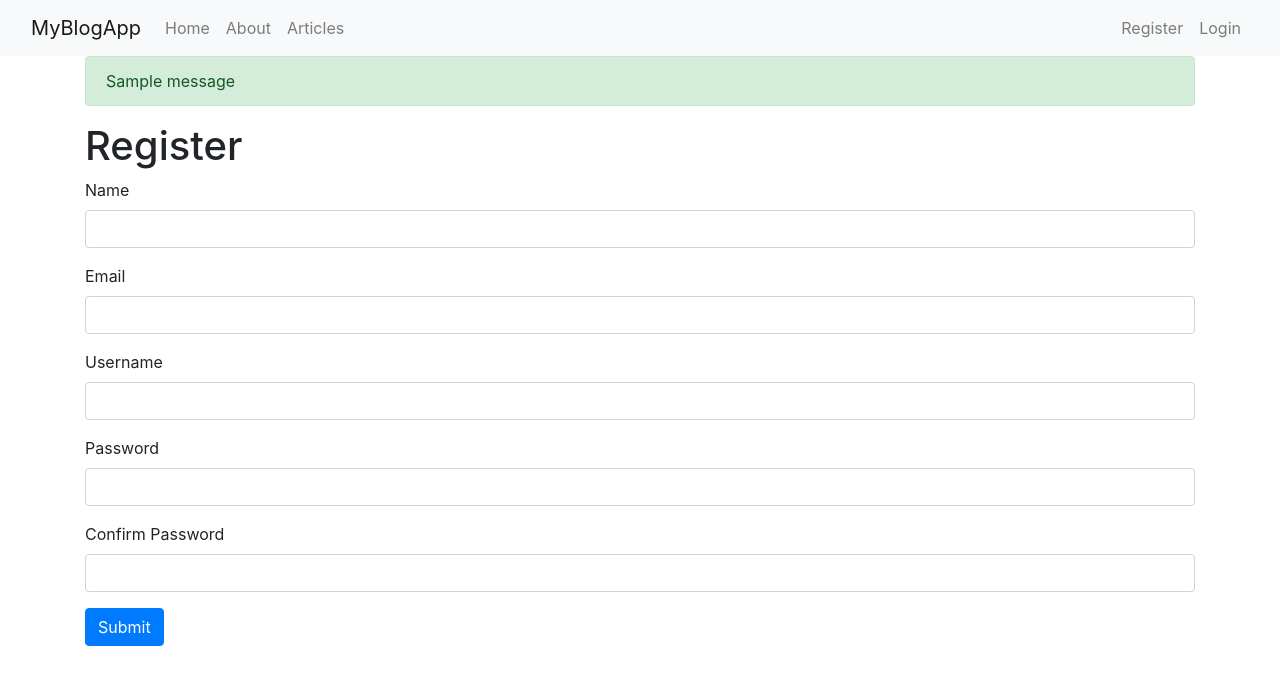
After one commit to yash872/Flask_Blog, a Flask app: page /register in a window 1280 px wide. The commit adds this page. Shown: the top 685 px of the page. Run offline with Flask 2, Linux system fonts and the light colour scheme; one stand-in notice (Sample message) is shown; some libraries are stand-ins or nearby versions.

Commit message:
added new features

```diff
--- a/app.py
+++ b/app.py
@@ -1,10 +1,32 @@
-from flask import Flask, render_template
+from flask import Flask, render_template,request, flash, url_for, session,redirect, logging
 from data import Articles
+from flask_sqlalchemy import SQLAlchemy
+from wtforms import Form, StringField, TextAreaField, PasswordField, validators
+from passlib.hash import sha256_crypt
+from functools import wraps
+
 
 
 app = Flask(__name__)
 app.debug = True
+app.config['SQLALCHEMY_DATABASE_URI'] = 'sqlite:///blog.db'
 
+
+db = SQLAlchemy(app)
+class Users(db.Model):
+    __tablename__ = 'users'
+    id = db.Column(db.Integer(), primary_key=True)
+    name = db.Column(db.String(100))
+    email = db.Column(db.String(100))
+    username = db.Column(db.String(30))
+    password = db.Column(db.String(100))
+    register_date = db.Column(db.DateTime, server_default=db.func.now())
+
+    def __init__(self, name, email, username,password):
+      self.name = name
+      self.email = email
+      self.username = username
+      self.password = password
 
 Articles = Articles()
 
@@ -25,7 +47,82 @@ def articles():
 def article(id):
     return render_template('article.html',id = id)
 
+class RegisterForm(Form):
+    name = StringField('Name', validators=[validators.Length(min=1, max=50)])
+    username = StringField('Username', validators=[validators.Length(min=4, max=25)])
+    email = StringField('Email', validators=[validators.Length(min=6, max=50)])
+    password = PasswordField('Password',
+        validators=[validators.DataRequired(),
+                    validators.EqualTo('confirm',message='Password do not match!')])
+    confirm = PasswordField('Confirm Password')
+
+@app.route('/register',methods=['GET','POST'])
+def register():
+    form = RegisterForm(request.form)
+    if request.method == 'POST' and form.validate():
+        name = form.name.data
+        email = form.email.data
+        username = form.username.data
+        password = sha256_crypt.encrypt(str(form.password.data))
+
+        user = Users(name,email,username,password)
+
+        db.session.add(user)
+        db.session.commit()
+        flash('You are now registered and can login!','success')
+        return redirect(url_for('index'))
+    return render_template('register.html',form=form)
+
+@app.route('/login',methods=['POST','GET'])
+def login():
+    if request.method=='POST':
+        user = request.form['username']
+        pass_candidate = request.form['password']
+
+
+        result = db.session.query(Users).filter(Users.username==user).first()
+        if result is not None:
+            password = result.password
+            if sha256_crypt.verify(pass_candidate,password):
+                session['logged_in'] = True
+                session['username'] = user
+                flash('Password matched, sucessfully login!','success')
+                return redirect(url_for('dashboard'))
+            else:
+                flash('Invalid Login! Please try again','danger')
+                return redirect('/login')
+
+        else:
+            flash('NO Luck! Please try again','danger')
+            return redirect('/login')
+
+    return render_template('login.html')
+
+
+def is_logged_in(f):
+    @wraps(f)
+    def wrap(*args, **kwargs):
+        if 'logged_in' in session:
+            return f(*args, **kwargs)
+        else:
+            flash('Unautorized! , Please login','danger')
+            return redirect(url_for('login'))
+    return wrap
+
+@app.route('/dashboard')
+@is_logged_in
+def dashboard():
+    return render_template('dashboard.html')
+
+@app.route('/logout')
+def logout():
+    session.clear()
+    flash('You are now logged out! ','success')
+    return redirect(url_for('login'))
+
+
 
 
 if __name__ == '__main__':
+    app.secret_key='yash1234'
     app.run()
--- a/templates/base.html
+++ b/templates/base.html
@@ -11,6 +11,7 @@
     {% include 'includes/_navbar.html' %}
 
     <div class="container">
+        {% include 'includes/_messages.html' %}
         {% block body %}{% endblock %}
     </div>
 
--- /dev/null
+++ b/templates/includes/_formhelper.html
@@ -0,0 +1,9 @@
+{% macro render_field(field) %}
+  {{ field.label }}
+  {{ field(**kwargs)|safe }}
+  {% if field.errors %}
+    {% for error in field.errors %}
+      <span class="help-inline">{{ error }}</span>
+    {% endfor %}
+  {% endif %}
+{% endmacro %}
--- /dev/null
+++ b/templates/includes/_messages.html
@@ -0,0 +1,15 @@
+{% with messages = get_flashed_messages(with_categories=true) %}
+  {% if messages %}
+    {% for category, message in messages %}
+      <div class="alert alert-{{ category }}">{{ message }}</div>
+    {% endfor %}
+  {% endif %}
+{% endwith %}
+
+{% if error %}
+  <div class="alert alert-danger">{{error}}</div>
+{% endif %}
+
+{% if msg %}
+  <div class="alert alert-success">{{msg}}</div>
+{% endif %}
--- a/templates/includes/_navbar.html
+++ b/templates/includes/_navbar.html
@@ -6,19 +6,22 @@
       </button>
       <div class="collapse navbar-collapse" id="navbarSupportedContent">
         <ul class="navbar-nav me-auto mb-2 mb-lg-0">
-          <li class="nav-item">
-            <a class="nav-link" href="/">Home</a>
-          </li>
-          <li class="nav-item">
-            <a class="nav-link" href="/about">About</a>
-          </li>
-          <li class="nav-item">
-            <a class="nav-link" aria-current="page" href="/articles">Articles</a>
-          </li>
+          <li><a class="nav-link" href="/">Home</a></li>
+          <li><a class="nav-link" href="/about">About</a></li>
+          <li><a class="nav-link" aria-current="page" href="/articles">Articles</a></li>
+        </ul>
 
+        <ul class="navbar-nav ml-auto">
+              {% if session.logged_in %}
+                <li><a class="nav-link text-success" href="#" >Welcome! {{session.username}}</a></li>
+                <li><a class="nav-link text-primary" href="/dashboard">Dashboard</a></li>
+                <li><a class="nav-link text-danger" href="/logout">Logout</a></li>
+              {% else %}
+                <li><a class="nav-link" href="/register">Register</a></li>
+                <li><a class="nav-link" href="/login">Login</a></li>
+              {% endif %}
 
         </ul>
-
       </div>
     </div>
   </nav>
--- /dev/null
+++ b/templates/register.html
@@ -0,0 +1,26 @@
+{% extends 'base.html' %}
+
+{% block body %}
+
+    <h1>Register</h1>
+    {% from "includes/_formhelper.html" import render_field %}
+    <form method="POST" action="">
+        <div class="form-group">
+            {{render_field(form.name, class_="form-control")}}
+        </div>
+        <div class="form-group">
+            {{render_field(form.email, class_="form-control")}}
+        </div>
+        <div class="form-group">
+            {{render_field(form.username, class_="form-control")}}
+        </div>
+        <div class="form-group">
+            {{render_field(form.password, class_="form-control")}}
+        </div>
+        <div class="form-group">
+            {{render_field(form.confirm, class_="form-control")}}
+        </div>
+        <p><input type="submit" class="btn btn-primary" value="Submit"></p>
+    </form>
+
+{% endblock %}
```
Also changed, not shown: templates/dashboard.html (added, +8 -0 lines), templates/login.html (added, +19 -0 lines), blog.db (added), 1 other file.
